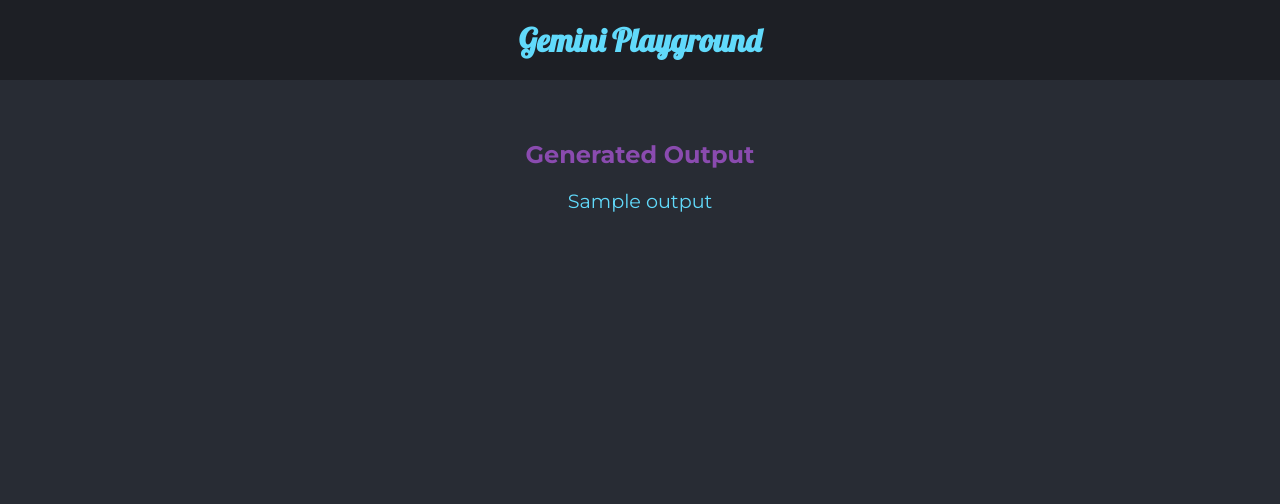
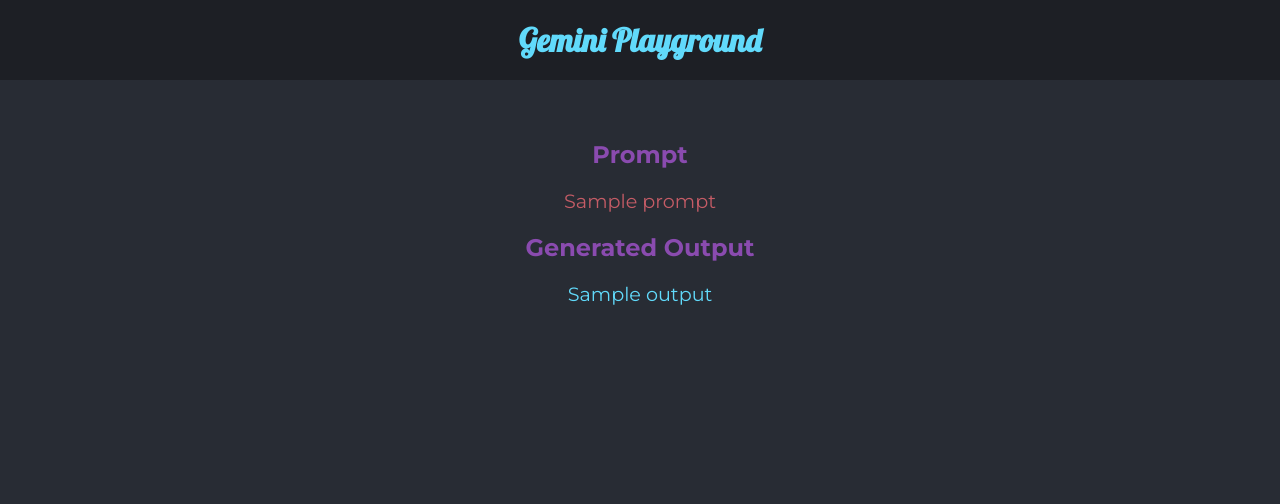
Before and after one commit to rossja/gemini-playground, a Python web app: template flask/templates/index.html in a window 1280 px wide. Shown: the top 504 px of the page. Run offline with Jinja, Linux system fonts and the light colour scheme; the template is opened without the code that fills it: most values are stand-ins (such as "Sample title", 1, 10 or a date in 2020).

Commit message:
added prompt to the page

```diff
--- a/flask/server.py
+++ b/flask/server.py
@@ -21,7 +21,7 @@
     # print(r.status_code)
     # print(r.json())
     output = jsonResponse["candidates"][0]["output"]
-    return render_template('index.html', output=output)
+    return render_template('index.html', output=output, prompt=jsonData["prompt"]["text"])
 
 
 if __name__ == "__main__":
--- a/flask/static/css/style.css
+++ b/flask/static/css/style.css
@@ -13,10 +13,16 @@
   --yellow: #ffd700;               /* Yellow accent color */
 }
 
+.prompt {
+  color: var(--ginger);
+}
+
+.output {
+  color: var(--light-blue);
+}
+
 body {
-      /* font-family: 'Arial', sans-serif; */
   font-family: 'Montserrat', sans-serif;
-      /* font-family: 'Raleway', sans-serif; */
   background-color: var(--dark-blue-gray);
   color: var(--light-blue);
   text-align: center;
--- a/flask/templates/index.html
+++ b/flask/templates/index.html
@@ -1,5 +1,7 @@
 {% extends "_base.html" %}
 {% block content %}
+  <h2>Prompt</h2>
+  <p class="prompt">{{ prompt }}</p>
   <h2>Generated Output</h2>
-  <p>{{ output }}</p>
+  <p class="output">{{ output }}</p>
 {% endblock %}
```
Lines whose indentation alone changed are shown as unchanged.
